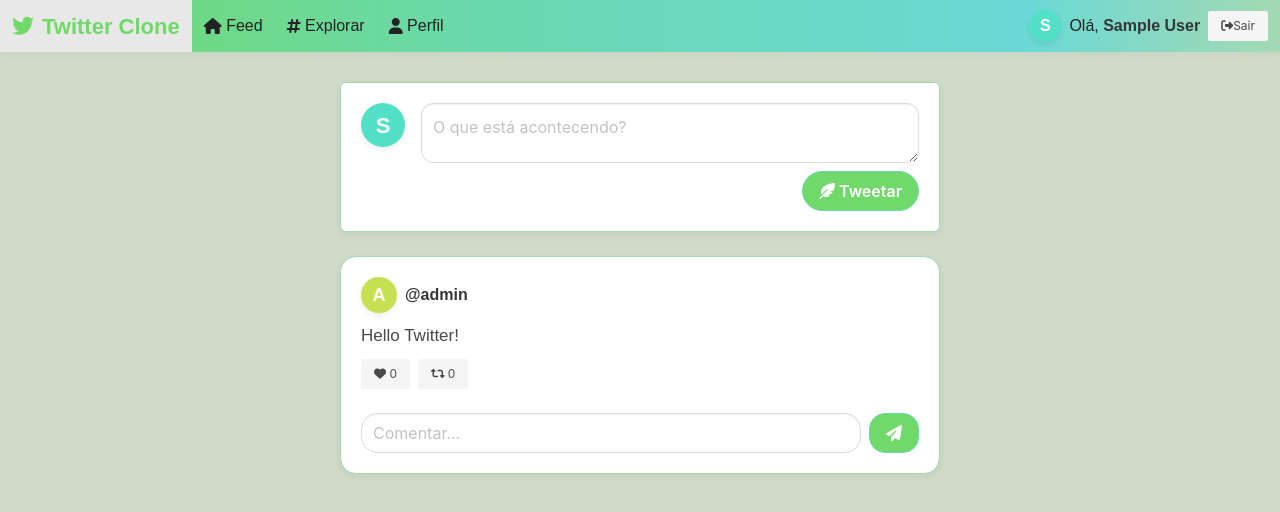
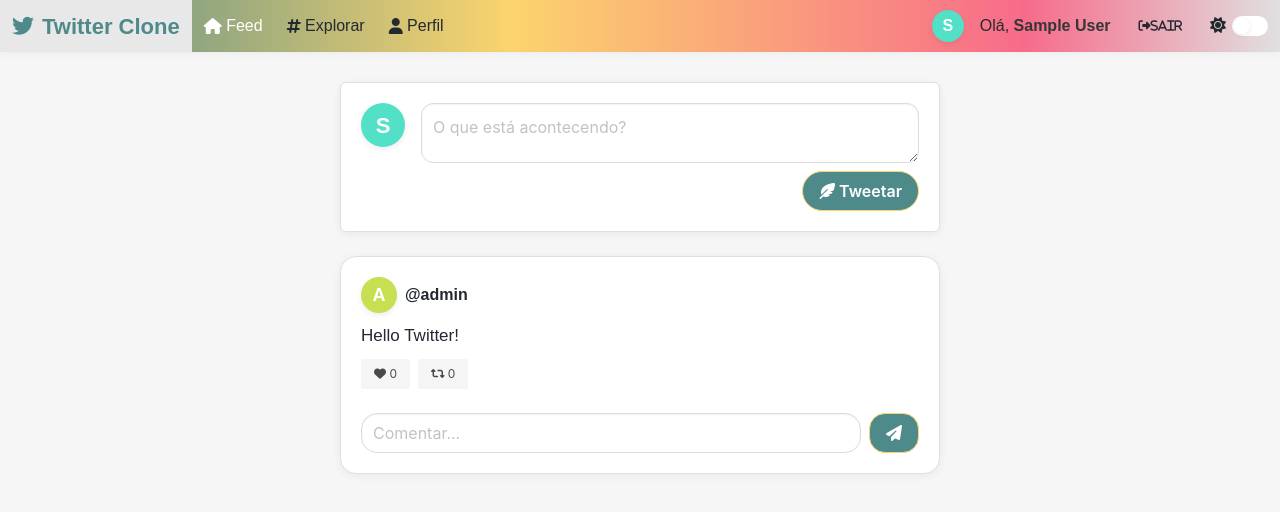
Before and after one commit to gibapacce/twitter-clone, a Next.js app: page / in a window 1280 px wide. Shown: the top 512 px of the page. Built offline with nearby package versions, Linux system fonts and the light colour scheme; sample sign-in values are in the browser's storage.

Commit message:
refactor: padronização e modernização das cores do projeto

```diff
--- a/src/app/components/Navbar.js
+++ b/src/app/components/Navbar.js
@@ -1,6 +1,7 @@
 "use client";
 import { useRouter, usePathname } from "next/navigation";
 import Avatar from "./Avatar";
+import ThemeToggle from "./ThemeToggle";
 
 export default function Navbar({ user, onLogout }) {
   const router = useRouter();
@@ -17,16 +18,25 @@
       </div>
       <div className="navbar-menu">
         <div className="navbar-start">
-          <a className={`navbar-item${pathname === "/" ? " has-text-link" : ""}`} onClick={() => router.push("/")}> <i className="fa-solid fa-house"></i> &nbsp;Feed</a>
-          <a className={`navbar-item${pathname === "/explore" ? " has-text-link" : ""}`} onClick={() => router.push("/explore")}> <i className="fa-solid fa-hashtag"></i> &nbsp;Explorar</a>
-          <a className={`navbar-item${pathname?.startsWith("/profile") ? " has-text-link" : ""}`} onClick={() => router.push(`/profile/${user?.username}`)}> <i className="fa-solid fa-user"></i> &nbsp;Perfil</a>
+          <a className={`navbar-item${pathname === "/" ? " has-text-link active" : ""}`} onClick={() => router.push("/")}> <i className="fa-solid fa-house"></i> &nbsp;Feed</a>
+          <a className={`navbar-item${pathname === "/explore" ? " has-text-link active" : ""}`} onClick={() => router.push("/explore")}> <i className="fa-solid fa-hashtag"></i> &nbsp;Explorar</a>
+          <a className={`navbar-item${pathname?.startsWith("/profile") ? " has-text-link active" : ""}`} onClick={() => router.push(`/profile/${user?.username}`)}> <i className="fa-solid fa-user"></i> &nbsp;Perfil</a>
         </div>
         <div className="navbar-end">
           {user && (
-            <div className="navbar-item is-flex is-align-items-center">
-              <Avatar name={user.name} size={32} />
+            <div className="navbar-item is-flex is-align-items-center" style={{ gap: 8 }}>
+              <Avatar name={user.name} size={32} color={user.avatarColor} image={user.avatarImage} />
               <span className="ml-2 mr-2">Olá, <strong>{user.name}</strong></span>
-              <button className="button is-small is-light" onClick={onLogout}><i className="fa-solid fa-sign-out-alt"></i> Sair</button>
+              <button
+                className="button is-small"
+                style={{ background: 'transparent', color: 'var(--main-text)', border: 'none', boxShadow: 'none', fontWeight: 500, transition: 'color .2s, background .2s' }}
+                onClick={onLogout}
+                onMouseOver={e => e.currentTarget.style.background = 'rgba(0,0,0,0.07)'}
+                onMouseOut={e => e.currentTarget.style.background = 'transparent'}
+              >
+                <i className="fa-solid fa-sign-out-alt">Sair</i>
+              </button>
+              <ThemeToggle />
             </div>
           )}
         </div>
--- /dev/null
+++ b/src/app/components/SkeletonTweet.js
@@ -0,0 +1,20 @@
+export default function SkeletonTweet() {
+  return (
+    <div className="box tweet-card" style={{ boxShadow: "0 2px 8px rgba(0,0,0,0.06)", borderRadius: 16, marginBottom: 18, padding: 20, display: 'flex', gap: 16, alignItems: 'flex-start', background: 'var(--color-bg-card)' }}>
+      <div className="skeleton-avatar" style={{ width: 36, height: 36, borderRadius: '50%', background: 'var(--color-primary)', flexShrink: 0, animation: 'skeleton-pulse 1.2s infinite ease-in-out' }}></div>
+      <div style={{ flex: 1 }}>
+        <div style={{ width: '30%', height: 12, borderRadius: 6, background: 'var(--color-primary)', marginBottom: 10, animation: 'skeleton-pulse 1.2s infinite ease-in-out' }}></div>
+        <div style={{ width: '100%', height: 16, borderRadius: 8, background: 'var(--color-primary)', marginBottom: 8, animation: 'skeleton-pulse 1.2s infinite ease-in-out' }}></div>
+        <div style={{ width: '80%', height: 16, borderRadius: 8, background: 'var(--color-primary)', marginBottom: 8, animation: 'skeleton-pulse 1.2s infinite ease-in-out' }}></div>
+        <div style={{ width: '60%', height: 16, borderRadius: 8, background: 'var(--color-primary)', animation: 'skeleton-pulse 1.2s infinite ease-in-out' }}></div>
+      </div>
+      <style jsx>{`
+        @keyframes skeleton-pulse {
+          0% { opacity: 1; }
+          50% { opacity: 0.5; }
+          100% { opacity: 1; }
+        }
+      `}</style>
+    </div>
+  );
+}
--- /dev/null
+++ b/src/app/components/ThemeToggle.js
@@ -0,0 +1,50 @@
+"use client";
+import { useEffect, useState } from "react";
+
+export default function ThemeToggle() {
+  const [dark, setDark] = useState(false);
+
+  useEffect(() => {
+    const theme = typeof window !== 'undefined' && document.documentElement.getAttribute('data-theme');
+    setDark(theme === 'dark');
+  }, []);
+
+  function handleToggle() {
+    const html = document.documentElement;
+    const isDark = html.getAttribute('data-theme') === 'dark';
+    const theme = isDark ? '' : 'dark';
+    html.setAttribute('data-theme', theme);
+    localStorage.setItem('theme', theme);
+    setDark(!isDark);
+  }
+
+  return (
+    <label style={{ display: 'flex', alignItems: 'center', cursor: 'pointer', marginLeft: 8 }} title="Alternar tema">
+      <span style={{ marginRight: 6, fontSize: 16 }}>
+        <i className={`fa-solid ${dark ? 'fa-moon' : 'fa-sun'}`}></i>
+      </span>
+      <input type="checkbox" checked={dark} onChange={handleToggle} style={{ display: 'none' }} />
+      <span style={{
+        width: 36,
+        height: 20,
+        background: dark ? 'var(--color-primary)' : 'var(--color-bg-card)',
+        borderRadius: 12,
+        position: 'relative',
+        transition: 'background .2s',
+        display: 'inline-block',
+      }}>
+        <span style={{
+          position: 'absolute',
+          left: dark ? 18 : 2,
+          top: 2,
+          width: 16,
+          height: 16,
+          borderRadius: '50%',
+          background: 'var(--color-bg-card)',
+          boxShadow: '0 1px 4px rgba(0,0,0,0.10)',
+          transition: 'left .2s',
+        }}></span>
+      </span>
+    </label>
+  );
+}
--- a/src/app/globals.css
+++ b/src/app/globals.css
@@ -1,12 +1,12 @@
 :root {
-  --background: #ffffff;
-  --foreground: #171717;
+  --background: #F6F6F6;
+  --foreground: #232931;
 }
 
 @media (prefers-color-scheme: dark) {
   :root {
-    --background: #0a0a0a;
-    --foreground: #ededed;
+    --background: #232931;
+    --foreground: #F6F6F6;
   }
 }
 
--- a/src/app/page.js
+++ b/src/app/page.js
@@ -4,6 +4,7 @@
 import Navbar from "./components/Navbar";
 import Avatar from "./components/Avatar";
 import Toast from "./components/Toast";
+import SkeletonTweet from "./components/SkeletonTweet";
 import "bulma/css/bulma.min.css";
 
 export default function FeedPage() {
@@ -73,7 +74,7 @@
     <div>
       <Navbar user={user} onLogout={handleLogout} />
       {toast && <Toast message={toast.message} type={toast.type} onClose={() => setToast(null)} />}
-      <div className="container" style={{ maxWidth: 600, marginTop: 30 }}>
+      <div className="container page-fade" style={{ maxWidth: 600, marginTop: 30 }}>
         <form onSubmit={handleTweet} className="box" style={{ display: "flex", gap: 16, alignItems: "flex-start", boxShadow: "0 2px 8px rgba(0,0,0,0.06)", transition: "box-shadow .2s" }}>
           <Avatar name={user?.name} size={44} />
           <div style={{ flex: 1 }}>
@@ -93,20 +94,20 @@
           </div>
         </form>
         {loading ? (
-          <div className="has-text-centered mt-6">
-            <button className="button is-loading is-large is-white" style={{ border: "none", boxShadow: "none" }}></button>
+          <div>
+            {[...Array(3)].map((_, i) => <SkeletonTweet key={i} />)}
           </div>
         ) : (
           tweets.map(tweet => (
             <div className="box tweet-card" key={tweet.id} style={{ boxShadow: "0 2px 8px rgba(0,0,0,0.06)", borderRadius: 16, marginBottom: 18, transition: "box-shadow .2s, transform .2s" }}>
               <div className="is-flex is-align-items-center mb-2">
                 <Avatar name={tweet.user} size={36} />
-                <strong className="ml-2">@{tweet.user}</strong>
+                <strong className="ml-2" style={{ color: 'var(--color-text)' }}>@{tweet.user}</strong>
                 {tweet.user === user.username && (
                   <button className="delete ml-auto" onClick={() => handleAction(tweet.id, "delete")}></button>
                 )}
               </div>
-              <p style={{ margin: "10px 0", fontSize: 17 }}>{tweet.content}</p>
+              <p style={{ margin: "10px 0", fontSize: 17, color: 'var(--color-text)' }}>{tweet.content}</p>
               <div className="buttons are-small mt-2">
                 <button
                   className={`button is-light ${tweet.likes.includes(user.username) ? "has-text-link" : ""}`}
@@ -130,8 +131,8 @@
                   <strong>Comentários:</strong>
                   <ul style={{ paddingLeft: 16 }}>
                     {tweet.comments.map((c, i) => (
-                      <li key={i} style={{ marginBottom: 4 }}>
-                        <span style={{ fontWeight: 600 }}><Avatar name={c.user} size={22} /> @{c.user}:</span> {c.text}
+                      <li key={i} style={{ marginBottom: 4, color: 'var(--color-text)' }}>
+                        <span style={{ fontWeight: 600, color: 'var(--color-text)' }}><Avatar name={c.user} size={22} /> @{c.user}:</span> {c.text}
                       </li>
                     ))}
                   </ul>
@@ -161,15 +162,22 @@
       </div>
       <style jsx global>{`
         .tweet-card:hover {
-          box-shadow: 0 6px 24px rgba(0,0,0,0.13);
+          box-shadow: 0 6px 24px rgba(106,217,214,0.13);
           transform: translateY(-2px) scale(1.01);
         }
         .button.is-link:hover, .button.is-link:focus {
-          background: #0072ff !important;
-          box-shadow: 0 2px 8px rgba(0,123,255,0.13);
+          background: var(--color-accent) !important;
+          box-shadow: 0 2px 8px rgba(106,217,214,0.13);
         }
         .box:hover, .box:focus-within {
           transition: box-shadow .2s, transform .2s;
+        }
+        .page-fade {
+          animation: fadein-page 0.5s;
+        }
+        @keyframes fadein-page {
+          from { opacity: 0; }
+          to { opacity: 1; }
         }
       `}</style>
     </div>
--- a/src/app/page.module.css
+++ b/src/app/page.module.css
@@ -3,8 +3,8 @@
   --gray-alpha-200: rgba(var(--gray-rgb), 0.08);
   --gray-alpha-100: rgba(var(--gray-rgb), 0.05);
 
-  --button-primary-hover: #383838;
-  --button-secondary-hover: #f2f2f2;
+  --color-button-primary-hover: #383838;
+  --color-button-secondary-hover: #f2f2f2;
 
   display: grid;
   grid-template-rows: 20px 1fr 20px;
@@ -22,8 +22,8 @@
     --gray-alpha-200: rgba(var(--gray-rgb), 0.145);
     --gray-alpha-100: rgba(var(--gray-rgb), 0.06);
 
-    --button-primary-hover: #ccc;
-    --button-secondary-hover: #1a1a1a;
+    --color-button-primary-hover: #ccc;
+    --color-button-secondary-hover: #1a1a1a;
   }
 }
 
@@ -111,12 +111,12 @@
 /* Enable hover only on non-touch devices */
 @media (hover: hover) and (pointer: fine) {
   a.primary:hover {
-    background: var(--button-primary-hover);
+    background: var(--color-button-primary-hover);
     border-color: transparent;
   }
 
   a.secondary:hover {
-    background: var(--button-secondary-hover);
+    background: var(--color-button-secondary-hover);
     border-color: transparent;
   }
 
```
Also changed, not shown: src/app/api/auth/route.js (+6 -4 lines), src/app/components/Avatar.js (+18 -3 lines), src/app/explore/page.js (+10 -10 lines), src/app/layout.js (+58 -21 lines), src/app/profile/[username]/page.js (+8 -8 lines), src/app/register/page.js (+31 -1 lines), 1 other file (tests, documents, lock files or other folders).
